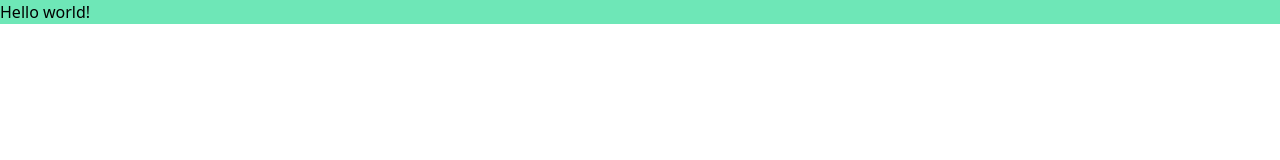
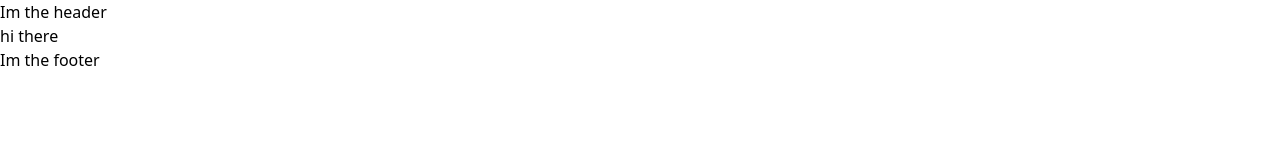
Before and after one commit to dajarshmeister/SimpleRecipes-Josh, a Gatsby site: page / in a window 1280 px wide. Built offline with nearby package versions, Linux system fonts and the light colour scheme; Gatsby itself is replaced by a stand-in of ours.

Commit message:
Layout module

```diff
--- /dev/null
+++ b/src/components/Footer.js
@@ -0,0 +1,7 @@
+import React from "react"
+
+const Footer = () => {
+  return <div>Im the footer</div>
+}
+
+export default Footer
--- /dev/null
+++ b/src/components/Header.js
@@ -0,0 +1,7 @@
+import React from "react"
+
+const Header = () => {
+  return <div>Im the header</div>
+}
+
+export default Header
--- /dev/null
+++ b/src/components/Layout.js
@@ -0,0 +1,15 @@
+import React from "react"
+import Footer from "./Footer"
+import Header from "./Header"
+
+const Layout = ({ children }) => {
+  return (
+    <>
+      <Header />
+      {children}
+      <Footer />
+    </>
+  )
+}
+
+export default Layout
--- a/src/pages/index.js
+++ b/src/pages/index.js
@@ -1,5 +1,10 @@
 import React from "react"
+import Layout from "../components/Layout"
 
 export default function Home() {
-  return <div className="bg-green-300">Hello world!</div>
+  return (
+    <Layout>
+      <h1>hi there</h1>
+    </Layout>
+  )
 }
```
Also changed, not shown: README.md.
